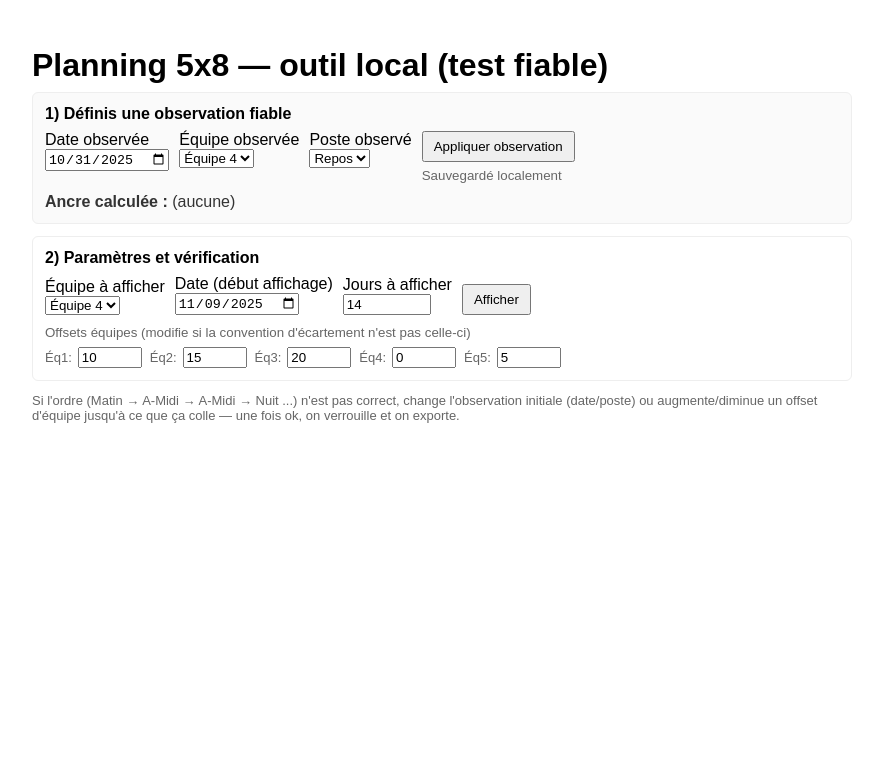
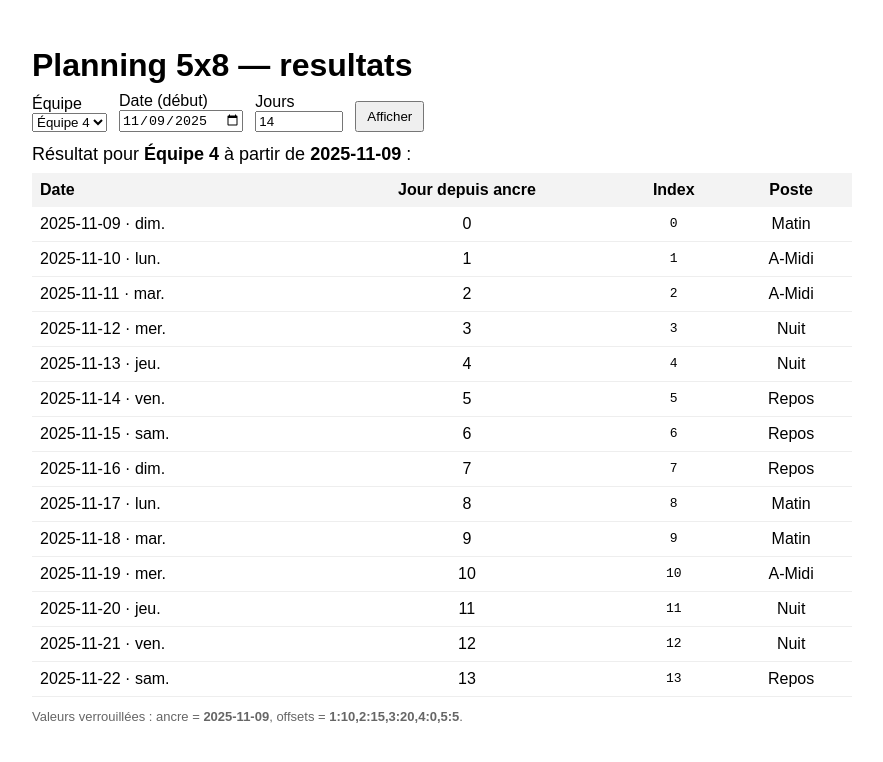
Before and after one commit to DanCMX/TournanteOIvrs, a Vue app: page / in a window 1280 px wide. Shown: the top 762 px of the page, without its empty margins (198-1081 px from the left). Built offline with nearby package versions, Linux system fonts and the light colour scheme.

Commit message:
Update App.vue

```diff
--- a/src/App.vue
+++ b/src/App.vue
@@ -1,80 +1,35 @@
 <template>
   <div style="padding:18px;max-width:820px;margin:0 auto;font-family:Arial,Helvetica,sans-serif">
-    <h1 style="margin-bottom:8px">Planning 5x8 — outil local (test fiable)</h1>
+    <h1 style="margin-bottom:8px">Planning 5x8 — resultats</h1>
 
-    <section style="border:1px solid #eee;padding:12px;border-radius:6px;background:#fafafa;margin-bottom:12px">
-      <strong>1) Définis une observation fiable</strong>
-      <div style="display:flex;gap:10px;flex-wrap:wrap;margin-top:8px">
+    <div style="display:flex;gap:12px;flex-wrap:wrap;margin-bottom:12px;align-items:end">
       <div>
-          <label>Date observée</label><br>
-          <input type="date" v-model="obsDate" />
-        </div>
-
-        <div>
-          <label>Équipe observée</label><br>
-          <select v-model.number="obsTeam">
-            <option v-for="i in 5" :key="i" :value="i">Équipe {{ i }}</option>
-          </select>
-        </div>
-
-        <div>
-          <label>Poste observé</label><br>
-          <select v-model="obsShift">
-            <option value="Matin">Matin</option>
-            <option value="A-Midi">A-Midi</option>
-            <option value="Nuit">Nuit</option>
-            <option value="-">Repos</option>
-          </select>
-        </div>
-
-        <div style="display:flex;flex-direction:column;justify-content:flex-end">
-          <button @click="applyObservation" style="padding:6px 10px">Appliquer observation</button>
-          <small style="color:#666;margin-top:6px">Sauvegardé localement</small>
-        </div>
-      </div>
-
-      <div style="margin-top:10px;color:#333">
-        <div><strong>Ancre calculée :</strong> {{ anchorIso || '(aucune)' }}</div>
-        <div v-if="anchorDays !== null"><strong>daysSinceAnchor pour la date observée :</strong> {{ anchorDays }}</div>
-      </div>
-    </section>
-
-    <section style="border:1px solid #eee;padding:12px;border-radius:6px;margin-bottom:12px">
-      <strong>2) Paramètres et vérification</strong>
-      <div style="display:flex;gap:10px;flex-wrap:wrap;margin-top:8px;align-items:end">
-        <div>
-          <label>Équipe à afficher</label><br>
+        <label>Équipe</label><br>
         <select v-model.number="team">
           <option v-for="i in 5" :key="i" :value="i">Équipe {{ i }}</option>
         </select>
       </div>
 
       <div>
-          <label>Date (début affichage)</label><br>
+        <label>Date (début)</label><br>
         <input type="date" v-model="dateIso" />
       </div>
 
       <div>
-          <label>Jours à afficher</label><br>
+        <label>Jours</label><br>
         <input type="number" v-model.number="len" style="width:80px" />
       </div>
 
-        <div style="align-self:end">
+      <div>
         <button @click="refresh" style="padding:6px 10px">Afficher</button>
       </div>
     </div>
 
-      <div style="margin-top:8px;color:#666">
-        <small>Offsets équipes (modifie si la convention d'écartement n'est pas celle-ci)</small>
-        <div style="display:flex;gap:8px;margin-top:6px">
-          <div v-for="i in 5" :key="i" style="font-size:13px">
-            Éq{{i}}:<input type="number" v-model.number="offsets[i]" style="width:56px;margin-left:6px" />
+    <div style="margin:8px 0;font-size:18px">
+      Résultat pour <strong>Équipe {{ team }}</strong> à partir de <strong>{{ dateIso }}</strong> :
     </div>
-        </div>
-      </div>
-    </section>
 
-    <section v-if="rows.length">
+    <div v-if="rows.length">
       <table style="width:100%;border-collapse:collapse">
         <thead style="background:#f3f3f3">
           <tr>
@@ -87,168 +42,47 @@
         <tbody>
           <tr v-for="r in rows" :key="r.iso" style="border-bottom:1px solid #eee">
             <td style="padding:8px">{{ r.iso }} · {{ r.weekday }}</td>
-            <td style="padding:8px;text-align:center">{{ r.daysSinceAnchor }}</td>
+            <td style="padding:8px;text-align:center">{{ r.daysSinceStart }}</td>
             <td style="padding:8px;text-align:center;font-family:monospace">{{ r.index }}</td>
             <td style="padding:8px;text-align:center">{{ displayShift(r.shift) }}</td>
           </tr>
         </tbody>
       </table>
-    </section>
+    </div>
 
     <div style="margin-top:12px;color:#666;font-size:13px">
-      Si l'ordre (Matin → A-Midi → A-Midi → Nuit ...) n'est pas correct, change l'observation initiale (date/poste) ou augmente/diminue un offset d'équipe jusqu'à ce que ça colle — une fois ok, on verrouille et on exporte.
+      Valeurs verrouillées : ancre = <strong>2025-11-09</strong>, offsets = <strong>1:10,2:15,3:20,4:0,5:5</strong>.
     </div>
   </div>
 </template>
 
 <script setup>
-import { ref, reactive } from 'vue'
+import { ref } from 'vue'
+import { previewRange } from './planning.js'
 
-// Cycle 25 jours exact (tes 3 blocs)
-const cycle = [
-  "Matin","A-Midi","A-Midi","Nuit","Nuit","-","-","-",
-  "Matin","Matin","A-Midi","Nuit","Nuit","-","-","-",
-  "Matin","Matin","A-Midi","A-Midi","Nuit","-","-","-","-"
-]
-const L = cycle.length
-const DAY = 24 * 60 * 60 * 1000
-
-// defaults
-const defaultOffsets = {1:10,2:15,3:20,4:0,5:5}
-
-// UI state
-const obsDate = ref(localStorage.getItem('obsDate') || '2025-10-31')
-const obsTeam = ref(Number(localStorage.getItem('obsTeam') || 4))
-const obsShift = ref(localStorage.getItem('obsShift') || '-')
-
-const anchorIso = ref(localStorage.getItem('anchorIso') || '')
-const anchorDays = ref(localStorage.getItem('anchorDays') ? Number(localStorage.getItem('anchorDays')) : null)
-
-const offsets = reactive({...defaultOffsets})
-// allow persisted offsets
-const storedOffsets = localStorage.getItem('offsets')
-if (storedOffsets) {
-  try { Object.assign(offsets, JSON.parse(storedOffsets)) } catch(e){ }
-}
-
-const team = ref(Number(localStorage.getItem('team') || 4))
-const dateIso = ref(localStorage.getItem('dateIso') || new Date().toISOString().slice(0,10))
-const len = ref(Number(localStorage.getItem('len') || 14))
+const team = ref(4)
+const today = new Date()
+const yyyy = today.getFullYear().toString().padStart(4,'0')
+const mm = (today.getMonth()+1).toString().padStart(2,'0')
+const dd = today.getDate().toString().padStart(2,'0')
+const dateIso = ref(`${yyyy}-${mm}-${dd}`)
+const len = ref(14)
 
 const rows = ref([])
 
-// utilitaires
-function isoToUTCmidnight(iso) {
-  // accepts 'YYYY-MM-DD' or full ISO
-  const full = iso.includes('T') ? iso : iso + 'T00:00:00Z'
-  const d = new Date(full)
-  return Date.UTC(d.getUTCFullYear(), d.getUTCMonth(), d.getUTCDate(), 0,0,0)
+function displayShift(s) {
+  return s === '-' ? 'Repos' : s
 }
 
-// applique l'observation : calcule anchorDays (X) et anchorIso
-function applyObservationDate(dateIsoStr, teamNumber, observedShift) {
-  // normalize
-  const obs = observedShift === 'Repos' ? '-' : observedShift
-  const dUTC = isoToUTCmidnight(dateIsoStr)
-
-  // possible indices with that observed shift
-  const possibleIndices = []
-  for (let i=0;i<L;i++) if (cycle[i] === obs) possibleIndices.push(i)
-  if (!possibleIndices.length) throw new Error('Poste observé invalide')
-
-  // offset for that team
-  const offset = Number(offsets[teamNumber] || 0)
-
-  // we need X such that (X + offset) % L == desiredIndex
-  // choose X that keeps anchor near the chosen date (prefer small absolute anchorDays)
-  // compute current guess 0
-  // We'll choose X close to 0 (i.e., anchor at the observed date minus X days)
-  // Let's choose X in range [-L..L] near 0 that satisfies the equation
-  let best = null, bestAbs = Infinity
-  for (const desiredIndex of possibleIndices) {
-    // general solution X = desiredIndex - offset + k*L
-    // choose k so that X is small magnitude
-    for (let k=-2; k<=2; k++) {
-      const X = desiredIndex - offset + k*L
-      const absX = Math.abs(X)
-      if (absX < bestAbs) { bestAbs = absX; best = X }
-    }
+function refresh() {
+  const iso = dateIso.value.includes('T') ? dateIso.value : dateIso.value
+  rows.value = previewRange(team.value, iso, len.value)
 }
 
-  // anchorDays = best
-  const anchorDaysLocal = best
-  const anchorUTC = dUTC - anchorDaysLocal * DAY
-  // set global displayed values
-  anchorIso.value = new Date(anchorUTC).toISOString().slice(0,10)
-  anchorDays.value = anchorDaysLocal
-
-  // persist
-  localStorage.setItem('obsDate', dateIsoStr)
-  localStorage.setItem('obsTeam', String(teamNumber))
-  localStorage.setItem('obsShift', observedShift)
-  localStorage.setItem('anchorIso', anchorIso.value)
-  localStorage.setItem('anchorDays', String(anchorDaysLocal))
-  localStorage.setItem('offsets', JSON.stringify(offsets))
-  return { anchorIso: anchorIso.value, anchorDays: anchorDaysLocal }
-}
-
-// compute schedule based on anchorIso (UTC) + offsets
-function computeRows(teamNumber, startIso, n) {
-  if (!anchorIso.value) {
-    // no anchor: cannot compute
-    return []
-  }
-  const startUTC = isoToUTCmidnight(startIso)
-  const anchorUTC = isoToUTCmidnight(anchorIso.value)
-  return Array.from({length:n}, (_,i) => {
-    const dUTC = startUTC + i*DAY
-    const daysSince = Math.floor((dUTC - anchorUTC) / DAY + 0.0001)
-    const off = Number(offsets[teamNumber] || 0)
-    let idx = (daysSince + off) % L
-    if (idx < 0) idx += L
-    return {
-      iso: new Date(dUTC).toISOString().slice(0,10),
-      weekday: new Date(dUTC).toLocaleDateString('fr-FR', {weekday:'short'}),
-      daysSinceAnchor: daysSince,
-      index: idx,
-      shift: cycle[idx]
-    }
-  })
-}
-
-function displayShift(s){ return s === '-' ? 'Repos' : s }
-
-function refresh(){
-  rows.value = computeRows(team.value, dateIso.value.includes('T')?dateIso.value:dateIso.value, len.value)
-  // persist UI
-  localStorage.setItem('team', String(team.value))
-  localStorage.setItem('dateIso', dateIso.value)
-  localStorage.setItem('len', String(len.value))
-  localStorage.setItem('offsets', JSON.stringify(offsets))
-}
-
-// actions
-function applyObservation(){
-  try{
-    const res = applyObservationDate(obsDate.value, obsTeam.value, obsShift.value)
-    alert('Ancre calculée : ' + res.anchorIso + '  (days=' + res.anchorDays + ') — maintenant clique "Afficher"')
+// initial
 refresh()
-  }catch(e){
-    alert('Erreur: ' + (e.message||e))
-  }
-}
-
-// init: if anchorIso stored, keep it
-if (localStorage.getItem('anchorIso')) {
-  anchorIso.value = localStorage.getItem('anchorIso')
-  anchorDays.value = localStorage.getItem('anchorDays') ? Number(localStorage.getItem('anchorDays')) : null
-}
-
-// initial refresh
-refresh()
-
 </script>
 
 <style>
-/* minimal */
+/* minimal styles */
 </style>
```
Lines whose indentation alone changed are shown as unchanged.
